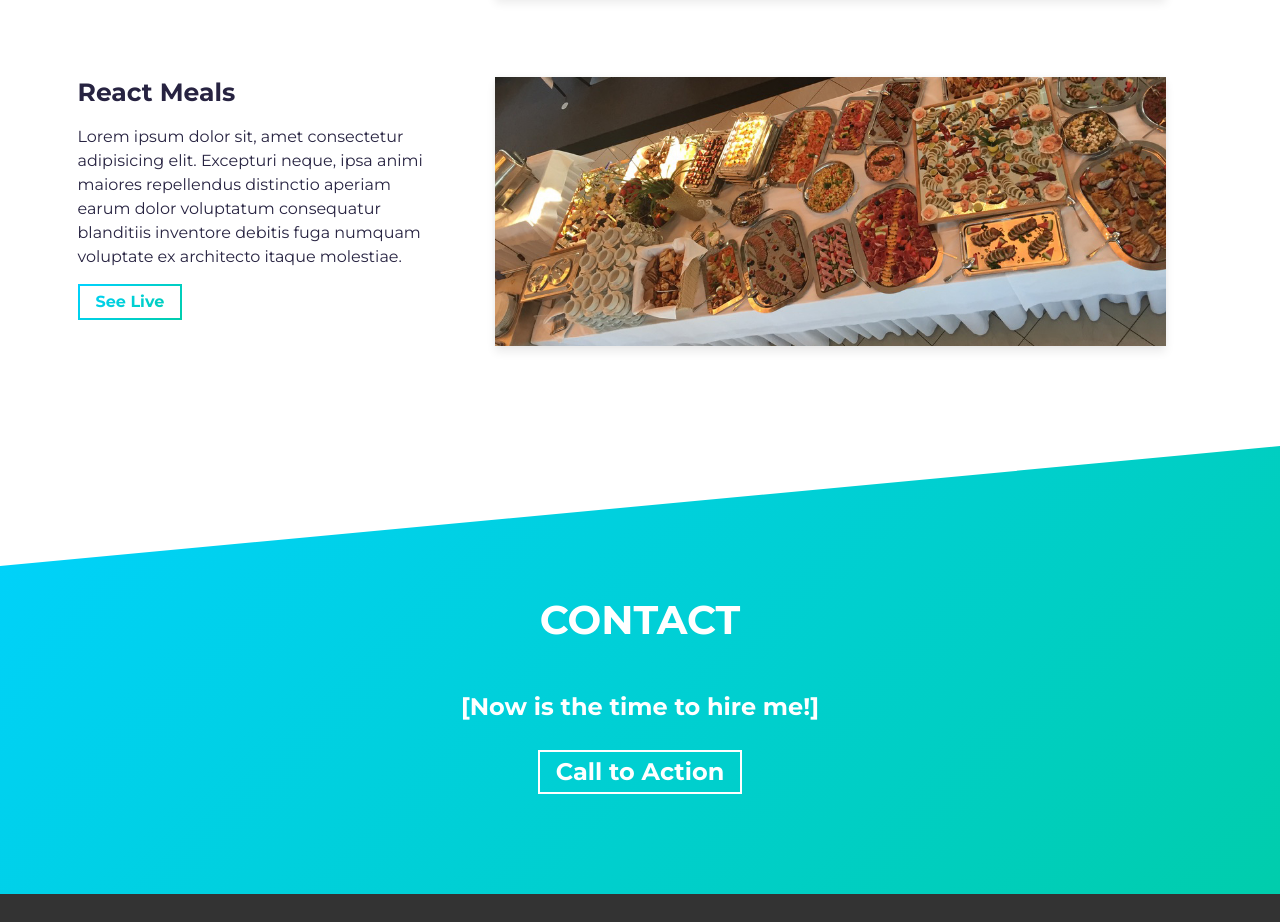
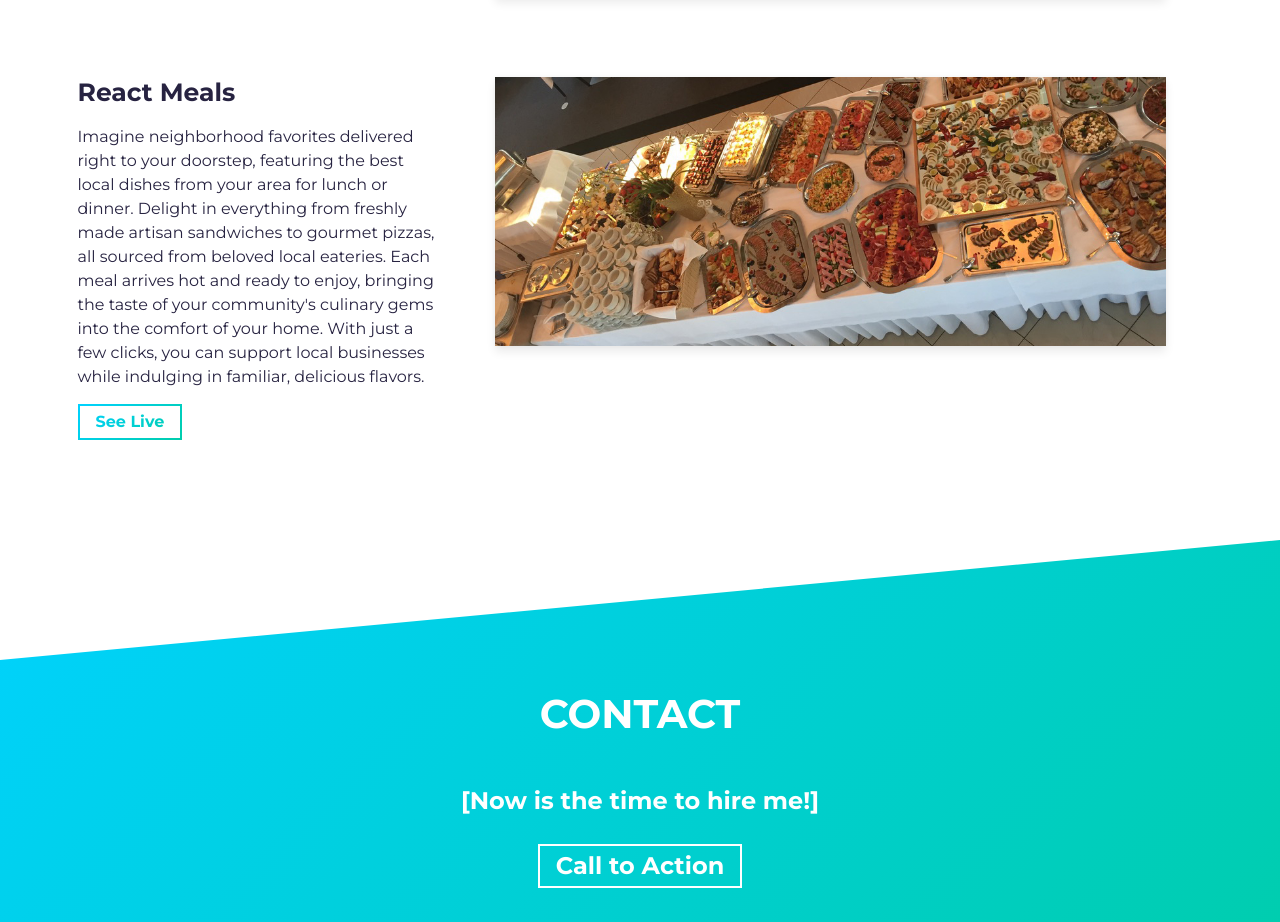
Before and after one commit to ArthurCoffee/arthur-portfolio, a website built with Parcel: page src/index.html in a window 1280 px wide. Shown: the part 2341-3263 px from the top of the page. Built offline with nearby package versions, Linux system fonts and the light colour scheme; files whose address does not match are found by name.

Commit message:
updated resume

```diff
--- a/src/index.html
+++ b/src/index.html
@@ -227,11 +227,13 @@
                 <h3 class="project-wrapper__text-title">React Meals</h3>
                 <div>
                   <p class="mb-4">
-                    Lorem ipsum dolor sit, amet consectetur adipisicing elit.
-                    Excepturi neque, ipsa animi maiores repellendus distinctio
-                    aperiam earum dolor voluptatum consequatur blanditiis
-                    inventore debitis fuga numquam voluptate ex architecto
-                    itaque molestiae.
+                    Imagine neighborhood favorites delivered right to your doorstep,
+                    featuring the best local dishes from your area for lunch or dinner.
+                     Delight in everything from freshly made artisan sandwiches to gourmet pizzas,
+                     all sourced from beloved local eateries. Each meal arrives hot and ready to enjoy,
+                     bringing the taste of your community's culinary gems into the comfort of your home.
+                     With just a few clicks, you can support local businesses while indulging in familiar,
+                     delicious flavors.
                   </p>
                 </div>
                 <a
```
Also changed, not shown: dist/index.html.
